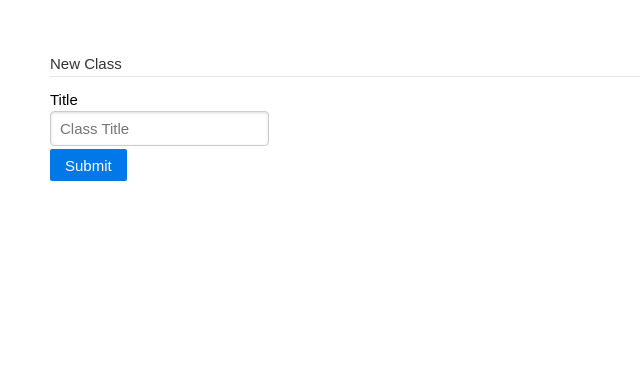
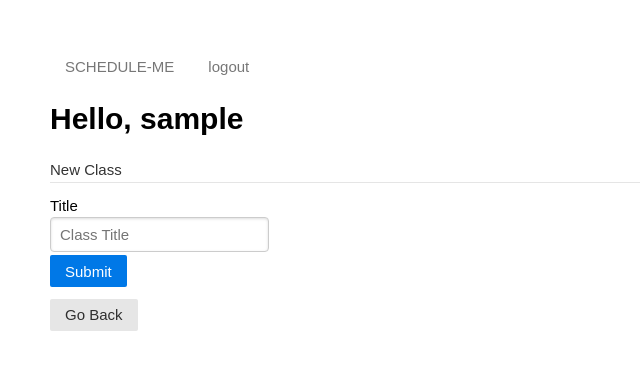
Before and after one commit to acaraballo003/ScheduleMe, a Node server app: page /classes/new in a window 1280 px wide. Shown: the top 370 px of the page, without its empty margins (0-640 px from the left). Run offline with Node 20, Linux system fonts and the light colour scheme; the visitor is signed in with stand-in values (Sample User, id 1); some libraries are stand-ins or nearby versions.

Commit message:
Changed the class view so that it can go back if a user changes their mind about adding a class. Made the class router use the home router so that local variables set in the home router are carried over to the class router.

```diff
--- a/routes/classes.js
+++ b/routes/classes.js
@@ -2,17 +2,20 @@ const express = require('express');
 const router = express.Router();
 const User = require('../models/user');
 const Class = require('../models/class');
+const home = require('./home');
 const auth = require('./helpers/auth');
+
+/* Brings over local variables that were used in home router */
+router.use(home);
 
 /* GET new.hbs for a class */
 router.get('/new', auth.requireLogin, (req, res, next) => {
-  // console.log('\nTrying to render the new page\n');
   res.render('classes/new');
 });
 
 /* POST - create a class */
 router.post('/', (req, res, next) => {
-  const newClass = new Class(req.body);
+  let newClass = new Class(req.body);
 
   newClass.save(function(err, newClass) {
     if (err) console.log(err);
--- a/routes/home.js
+++ b/routes/home.js
@@ -12,7 +12,7 @@ router.use((req, res, next) => {
   res.locals.currentUserId = req.session.userId;
   res.locals.userName = req.session.userN;
   res.locals.title = 'Schedule-Me';
-  res.locals.layout= 'userLayout.hbs';
+  res.locals.layout = 'userLayout.hbs';
 
   next();
 });
--- a/views/classes/new.hbs
+++ b/views/classes/new.hbs
@@ -3,6 +3,7 @@
 - This is what's rendered when a new user wants to add a class
 -
 -->
+<h1>Hello, {{userName}}</h1>
 <div>
 
   <form class="pure-form pure-form-stacked" action="/classes" method="post">
@@ -16,4 +17,6 @@
     </fieldset>
   </form>
 
+  <a class="pure-button" href="../home/">Go Back</a>
+
 </div>
--- a/views/home/home.hbs
+++ b/views/home/home.hbs
@@ -1,3 +1,3 @@
 <h3>Hello, {{userName}}!</h3>
 
-<a class="pure-button" href="./classes/new">Add class</a>
+<a class="pure-button" href="../classes/new">Add class</a>
```
